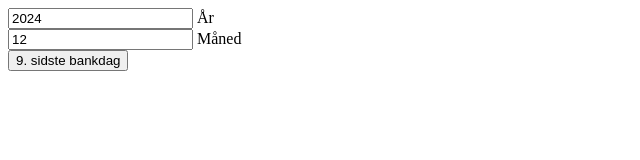
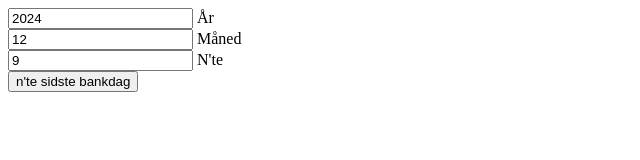
Before and after one commit to KristofferFJ/bs-day, a plain HTML site: page index.html in a window 1280 px wide. Shown: the whole page, without its empty margins (0-640 px from the left). Drawn offline with Linux system fonts and the light colour scheme.

Commit message:
nth, readme url

```diff
--- a/index.html
+++ b/index.html
@@ -8,8 +8,9 @@
 
 <div>
     <label> <input id="year" type="number"> År </label> <br/>
-    <label> <input id="month" type="number" > Måned  </label><br/>
-    <button onclick="getNinthLastBankDay()">9. sidste bankdag</button>
+    <label> <input id="month" type="number"> Måned </label><br/>
+    <label> <input id="nth" type="number"> N'te </label><br/>
+    <button onclick="getNthLastBankDay()">n'te sidste bankdag</button>
     <pre id="output"></pre>
 </div>
 
--- a/script.js
+++ b/script.js
@@ -1,9 +1,12 @@
 document.getElementById("year").defaultValue = new Date().getFullYear();
 document.getElementById("month").defaultValue = new Date().getMonth() + 1;
+document.getElementById("nth").defaultValue = 9;
 
-function getNinthLastBankDay() {
+function getNthLastBankDay() {
     let year = document.getElementById("year").value
     let month = document.getElementById("month").value
+    let nth = Number(document.getElementById("nth").value)
+    console.log(year, month, nth)
     let eligibleDay = new Date()
     eligibleDay.setFullYear(year, month, 1)
     eligibleDay.setDate(eligibleDay.getDate() - 1)
@@ -11,10 +14,11 @@ function getNinthLastBankDay() {
     let bankHolidays = getBankHolidays(year)
 
     while (true) {
-        if(eligibleDay.getDay() !== 0 && eligibleDay.getDay() !== 6 && !isBankHoliday(eligibleDay, bankHolidays)) {
+        if (eligibleDay.getDay() !== 0 && eligibleDay.getDay() !== 6 && !isBankHoliday(eligibleDay, bankHolidays)) {
             bankDays += 1
         }
-        if(bankDays === 9) break
+        console.log(bankDays, nth)
+        if (bankDays === nth) break
         eligibleDay.setDate(eligibleDay.getDate() - 1)
     }
 
@@ -22,7 +26,7 @@ function getNinthLastBankDay() {
 }
 
 function isBankHoliday(eligibleDay, bankHolidays) {
-    for(let bankHoliday of bankHolidays) {
+    for (let bankHoliday of bankHolidays) {
         if (formatDate(bankHoliday) === formatDate(eligibleDay)) return true
     }
     return false
```
Also changed, not shown: 2 other files.
